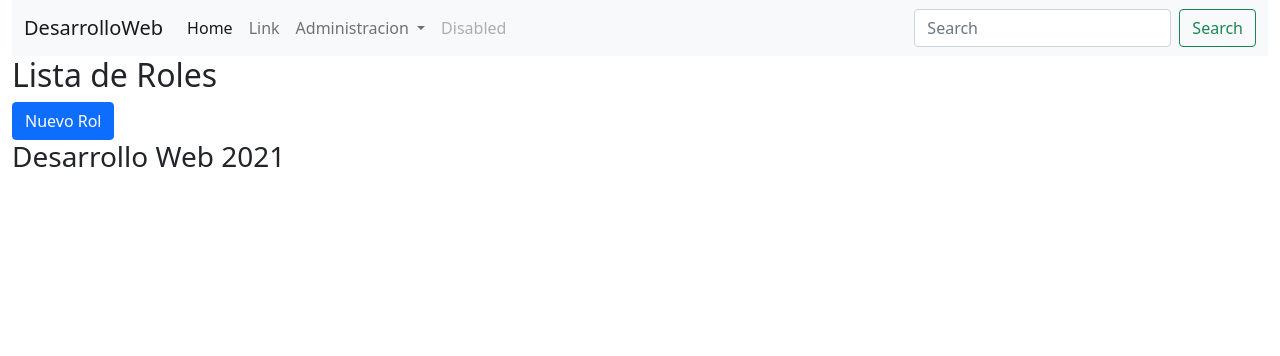
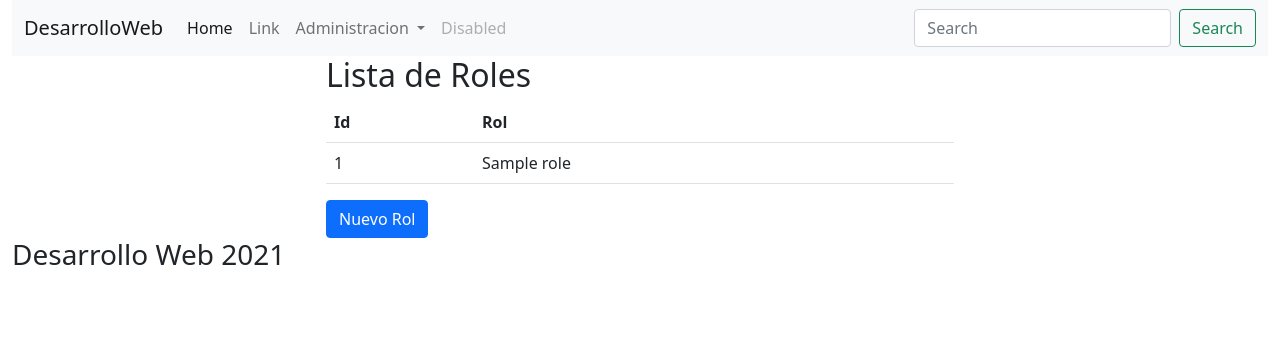
Before and after one commit to segundogaldames/desarrollweb, a PHP site: page /roles.php in a window 1280 px wide. Shown: the top 356 px of the page. Run offline with PHP 8.4, Linux system fonts and the light colour scheme; tables that the repository leaves empty or names only in its code hold one stand-in row (values such as "Sample post").

Commit message:
Implementacion de la lista de roles en roles.php

```diff
--- a/roles.php
+++ b/roles.php
@@ -1,3 +1,23 @@
+<?php
+    //mostrar errores de php en tiempo de ejecucion
+    ini_set('display_errors', 1);
+    ini_set('display_startup_errors', 1);
+    error_reporting(E_ALL);
+
+    //llamamos al archivo conexion con la base de datos
+    require('class/conexion.php');
+
+    //consultamos a la tabla roles por los roles registrados en su totalidad
+    //la consulta se ordena por el campo nombre de manera ascendente
+    $res = $mbd->query("SELECT id, nombre FROM roles ORDER BY nombre");
+    $roles = $res->fetchall(); //se disponibilizan los datos a traves de fetchall
+
+    /* echo '<pre>';
+    print_r($roles);exit;
+    echo '</pre>'; */
+    // print_r(count($roles));exit;
+?>
+
 <!DOCTYPE html>
 <html lang="en">
 <head>
@@ -20,13 +40,35 @@
 
         <!-- area principal de contenidos -->
         <section>
+            <div class="col-md-6 offset-md-3">
                 <h2>Lista de Roles</h2>
                 <?php if(isset($_GET['m']) && $_GET['m'] == 'ok'): ?>
                     <p class="alert alert-success">
                         El rol se ha registrado correctamente
                     </p>
                 <?php endif; ?>
+                <?php if(isset($roles) && count($roles)): ?>
+                    <table class="table table-hover">
+                        <tr>
+                            <th>Id</th>
+                            <th>Rol</th>
+                        </tr>
+                        <?php foreach($roles as $rol): ?>
+                            <tr>
+                                <td> <?php echo $rol['id']; ?> </td>
+                                <td> <?php echo $rol['nombre']; ?> </td>
+                            </tr>
+                        <?php endforeach; ?>
+                    </table>
+
+                <?php else: ?>
+                    <p class="text-info">
+                        No hay roles registrados
+                    </p>
+                <?php endif; ?>
                 <a href="addRoles.php" class="btn btn-primary"> Nuevo Rol </a>
+            </div>
+
         </section>
 
         <!-- pie de pagina -->
```
Lines whose indentation alone changed are shown as unchanged.
